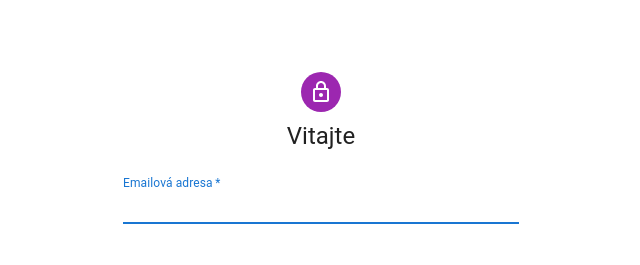
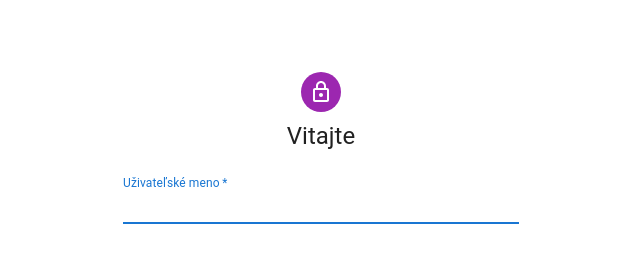
Before and after one commit to MatejBendik/TeeBase, a React (Create React App) app in the folder frontend/: page / in a window 1280 px wide. Shown: the top 265 px of the page, without its empty margins (319-959 px from the left). Built offline with nearby package versions, Linux system fonts and the light colour scheme.

Commit message:
Login changes

```diff
--- /dev/null
+++ b/frontend/src/actions/postLoginForm.tsx
@@ -0,0 +1,15 @@
+import React from "react";
+
+/* interface Username {
+  username: string;
+}
+
+interface Password {
+  password: string;
+} */
+
+const postLoginForm = (username: string, password: string) => {
+  return console.log(username, password);
+};
+
+export default postLoginForm;
--- a/frontend/src/components/login/Login.tsx
+++ b/frontend/src/components/login/Login.tsx
@@ -1,5 +1,6 @@
 import React, { useState } from "react";
 import { useNavigate } from "react-router";
+import postLoginForm from "./../../actions/postLoginForm";
 
 import Avatar from "@mui/material/Avatar";
 import Button from "@mui/material/Button";
@@ -20,13 +21,18 @@ export default function Login() {
   const [username, setUsername] = useState("");
   const [password, setPassword] = useState("");
 
-  const handleSubmit = (event: React.FormEvent<HTMLFormElement>) => {
-    event.preventDefault();
-    const data = new FormData(event.currentTarget);
-    console.log({
-      email: data.get("email"),
-      password: data.get("password"),
-    });
+  const handleSubmit = (e: any) => {
+    e.preventDefault();
+
+    if (!username.length || !password.length) {
+      alert("Vyplňte polia !");
+      return;
+    }
+
+    postLoginForm(username, password);
+
+    setUsername("");
+    setPassword("");
   };
 
   return (
@@ -52,12 +58,16 @@ export default function Login() {
               margin="normal"
               required
               fullWidth
-              id="email"
-              label="Emailová adresa"
-              name="email"
-              autoComplete="email"
+              id="username"
+              label="Uživateľské meno"
+              name="username"
+              autoComplete="username"
               variant="standard"
               autoFocus
+              onChange={(e) => {
+                setUsername(e.target.value);
+              }}
+              value={username}
             />
             <TextField
               margin="normal"
@@ -69,6 +79,10 @@ export default function Login() {
               id="password"
               autoComplete="current-password"
               variant="standard"
+              onChange={(e) => {
+                setPassword(e.target.value);
+              }}
+              value={password}
             />
             {/*  <FormControlLabel
               control={<Checkbox value="remember" color="primary" />}
```
Also changed, not shown: frontend/src/actions/postLogin.tsx (deleted, +0 -7 lines).
